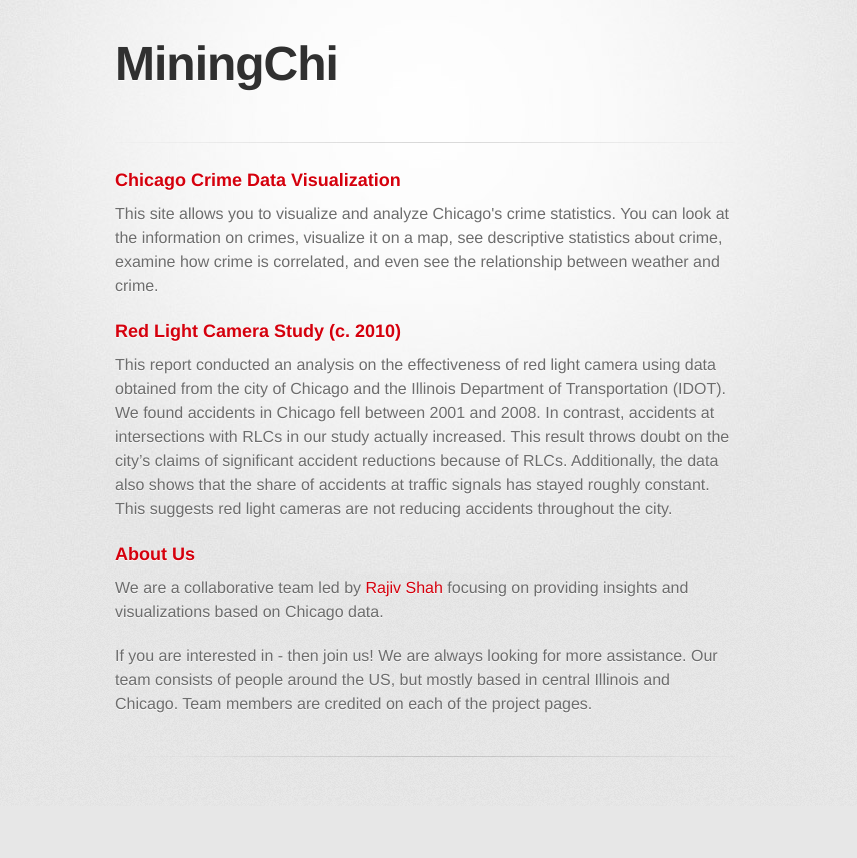
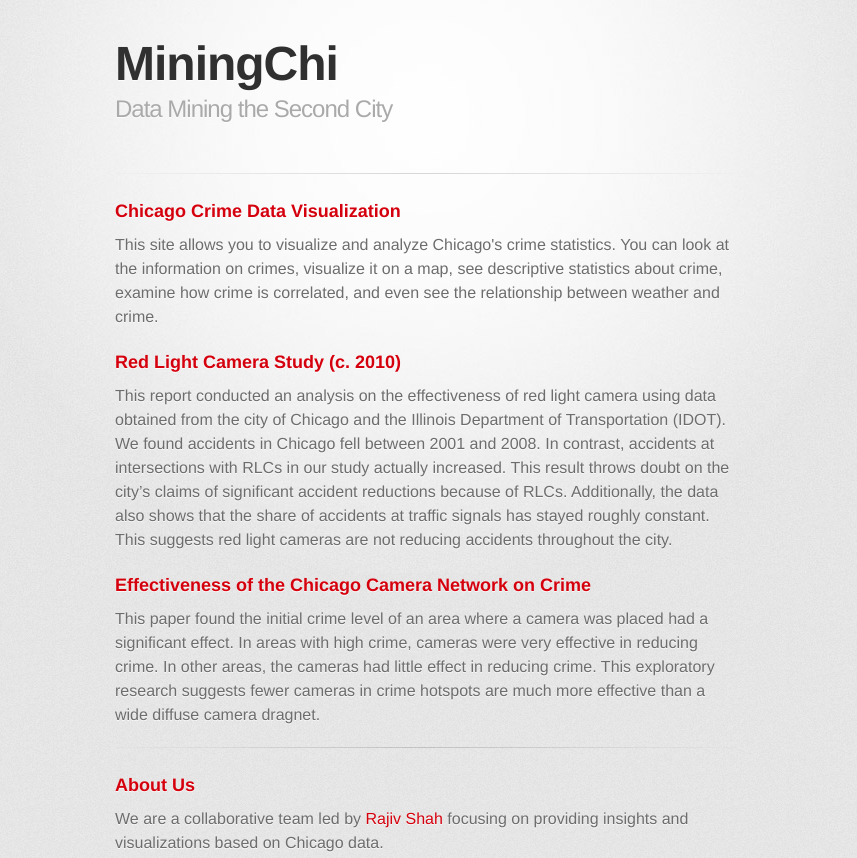
Before and after one commit to miningchi/miningchi.github.io, a plain HTML site: page index.html in a window 1280 px wide. Shown: the top 858 px of the page, without its empty margins (215-1072 px from the left). Before the commit the page ends 806 px from the top, so only its background shows below. Drawn offline with Linux system fonts and the light colour scheme; a web font is replaced by a local one.

Commit message:
Added Crime Paper

```diff
--- a/index.html
+++ b/index.html
@@ -19,7 +19,7 @@
 
         <header>
           <h1>MiningChi</h1>
-          <h2></h2>
+          <h2>Data Mining the Second City</h2>
         </header>
 
 
@@ -32,8 +32,11 @@
 <h3><a href="http://eyeingchicago.com/red-light-camera-study/">Red Light Camera Study (c. 2010)</a></h3>
 <p>This report conducted an analysis on the effectiveness of red light camera using data obtained from the city of Chicago and the Illinois Department of Transportation (IDOT).  We found accidents in Chicago fell between 2001 and 2008. In contrast, accidents at intersections with RLCs in our study actually increased. This result throws doubt on the city’s claims of significant accident reductions because of RLCs.  Additionally, the data also shows that the share of accidents at traffic signals has stayed roughly constant. This suggests red light cameras are not reducing accidents throughout the city.</p>
 
+<h3><a href="http://www.rajivshah.com/ShahChicagoCameras.pdf">Effectiveness of the Chicago Camera Network on Crime</a></h3>
+<p>This paper found the initial crime level of an area where a camera was placed had a significant effect. In areas with high crime, cameras were very effective in reducing crime. In other areas, the cameras had little effect in reducing crime. This exploratory research suggests fewer cameras in crime hotspots are much more effective than a wide diffuse camera dragnet.</p>
+
+    <hr>
 <h3><a name="About Us" class="anchor" href="#aboutus"><span class="octicon octicon-link"></span></a>About Us</h3>
-
 <p>We are a collaborative team led by <a href="http://www.RajivShah.com">Rajiv Shah</a> focusing on providing insights and visualizations based on Chicago data.</p>
 <p>If you are interested in  - then join us! We are always looking for more assistance.  Our team consists of people around the US, but mostly based in central Illinois and Chicago.  Team members are credited on each of the project pages.</p>
 
```
